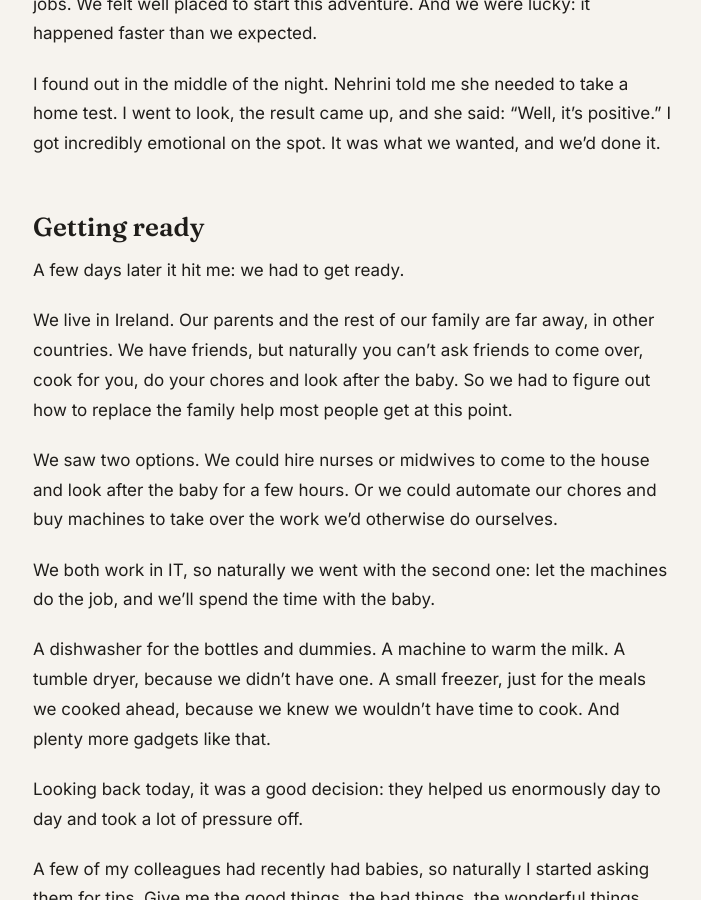
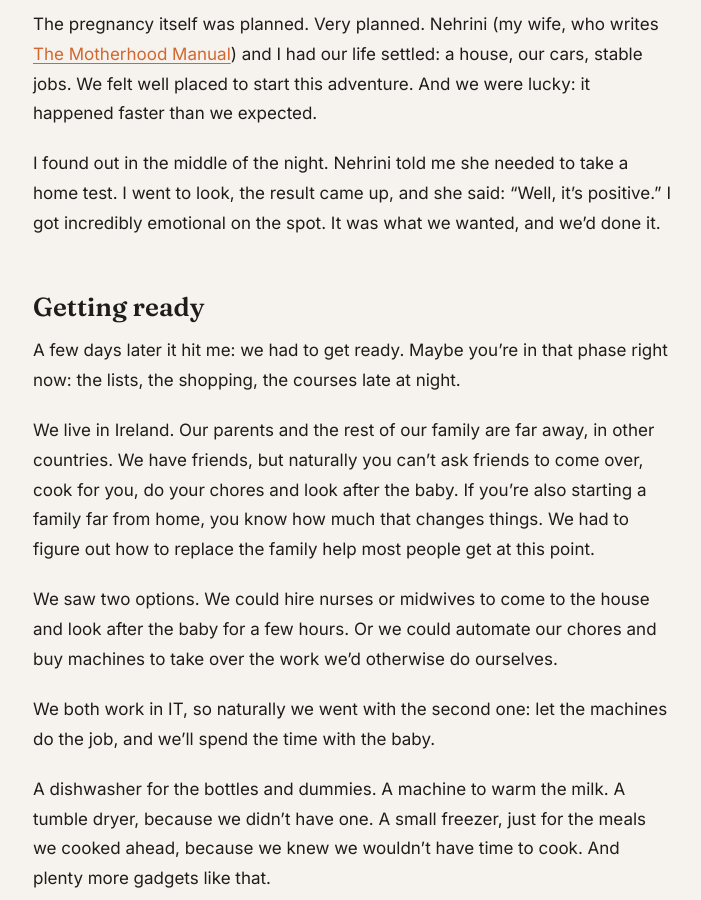
Before and after one commit to frpdm817/fatherhood, a Jekyll site: the page built from _posts/2026-11-20-and-i-thought-i-was-ready.md, in a window 1280 px wide and 900 px high, scrolled down 537 px. Shown: the whole window, without its empty margins (267-968 px from the left). Built offline with Jekyll 4.4.1, drawn with Linux system fonts in a browser that asks for light colours; some of the changed text lies outside the part shown.

Commit message:
Make the first post speak to dads-to-be and new dads
Add reader-facing lines and an "If that's you right now" closing section
in EN, ES and PT, and a warmer invitation to the coming posts.

Co-Authored-By: Claude Opus 5.5 <noreply@anthropic.com>

```diff
--- a/_posts/2026-11-20-and-i-thought-i-was-ready.md
+++ b/_posts/2026-11-20-and-i-thought-i-was-ready.md
@@ -1,10 +1,12 @@
 ---
 title: "…and I thought I was ready"
 ref: thought-i-was-ready
-description: We planned everything for our son's arrival. Then I held him for the first time.
+description: We planned everything for our son's arrival. Then I held him for the first time. For every dad who thought he was ready.
 ---
 
 I was holding him, crying, and one thought kept looping: *I have to keep this little person alive.*
+
+If you're a dad-to-be, maybe that moment is still ahead of you. If you're a new dad, you probably know exactly what I mean. Either way, this one is for you.
 
 Nine months earlier, we had planned everything.
 
@@ -14,9 +16,9 @@ I found out in the middle of the night. Nehrini told me she needed to take a hom
 
 ## Getting ready
 
-A few days later it hit me: we had to get ready.
+A few days later it hit me: we had to get ready. Maybe you're in that phase right now: the lists, the shopping, the courses late at night.
 
-We live in Ireland. Our parents and the rest of our family are far away, in other countries. We have friends, but naturally you can't ask friends to come over, cook for you, do your chores and look after the baby. So we had to figure out how to replace the family help most people get at this point.
+We live in Ireland. Our parents and the rest of our family are far away, in other countries. We have friends, but naturally you can't ask friends to come over, cook for you, do your chores and look after the baby. If you're also starting a family far from home, you know how much that changes things. We had to figure out how to replace the family help most people get at this point.
 
 We saw two options. We could hire nurses or midwives to come to the house and look after the baby for a few hours. Or we could automate our chores and buy machines to take over the work we'd otherwise do ourselves.
 
@@ -28,7 +30,7 @@ Looking back today, it was a good decision: they helped us enormously day to day
 
 A few of my colleagues had recently had babies, so naturally I started asking them for tips. Give me the good things, the bad things, the wonderful things and the horrible things. I took notes on all of it.
 
-And we watched every course and every video about pregnancy, about caring for a baby, about the first month. We never lacked information. It was scattered, but it was never missing. It was overwhelming, though: far more than you actually need, and a lot of it written for realities that weren't ours, for countries where people live differently, with different laws and different ways of doing things. We did all of it anyway.
+And we watched every course and every video about pregnancy, about caring for a baby, about the first month. We never lacked information. It was scattered, but it was never missing. It was overwhelming, though: far more than you actually need, and a lot of it written for realities that weren't ours, for countries where people live differently, with different laws and different ways of doing things. If you've ever closed a parenting video more confused than when you opened it, you're not the only one. We did all of it anyway.
 
 …and I thought I was ready.
 {: .highlight}
@@ -44,6 +46,10 @@ It's such an overwhelming moment. You feel happy holding him. But you also feel
 No checklist, no gadget and no freezer full of food prepares you for that part.
 {: .highlight}
 
+## If that's you right now
+
 If you're about to become a dad and you think you're ready: you're not. Nobody is. And that's okay.
 
-This is where the real story starts. In the coming posts I'll share the ups and downs of becoming a dad, starting from the very first day.
+If you're already holding your little one and feel happy and overwhelmed at the same time: you're not doing it wrong, and you're not alone. I've been exactly there.
+
+This is where the real story starts. In the coming posts I'll share the ups and downs of becoming a dad, starting from the very first day: the good parts and the hard ones. Come along.
```
Also changed, not shown: es/_posts/2026-11-20-and-i-thought-i-was-ready.md (+11 -5 lines), pt/_posts/2026-11-20-and-i-thought-i-was-ready.md (+11 -5 lines).
